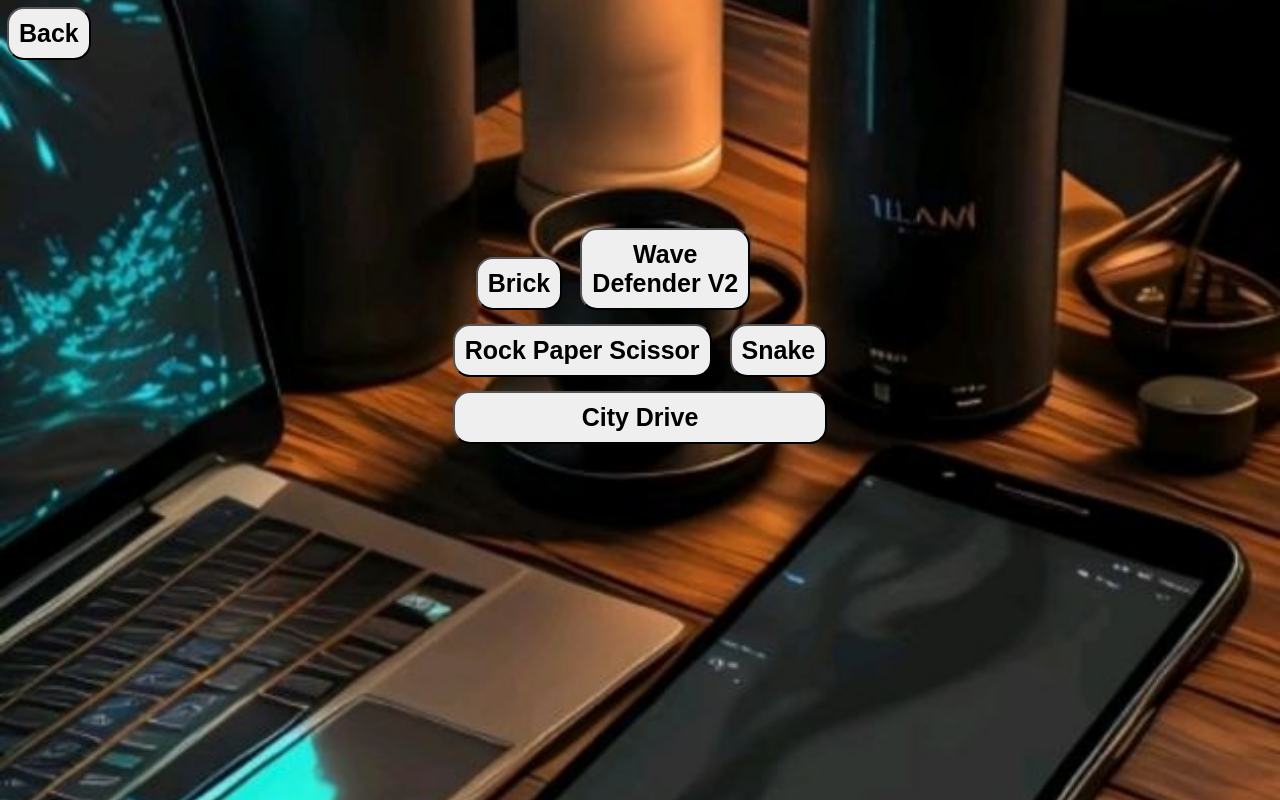
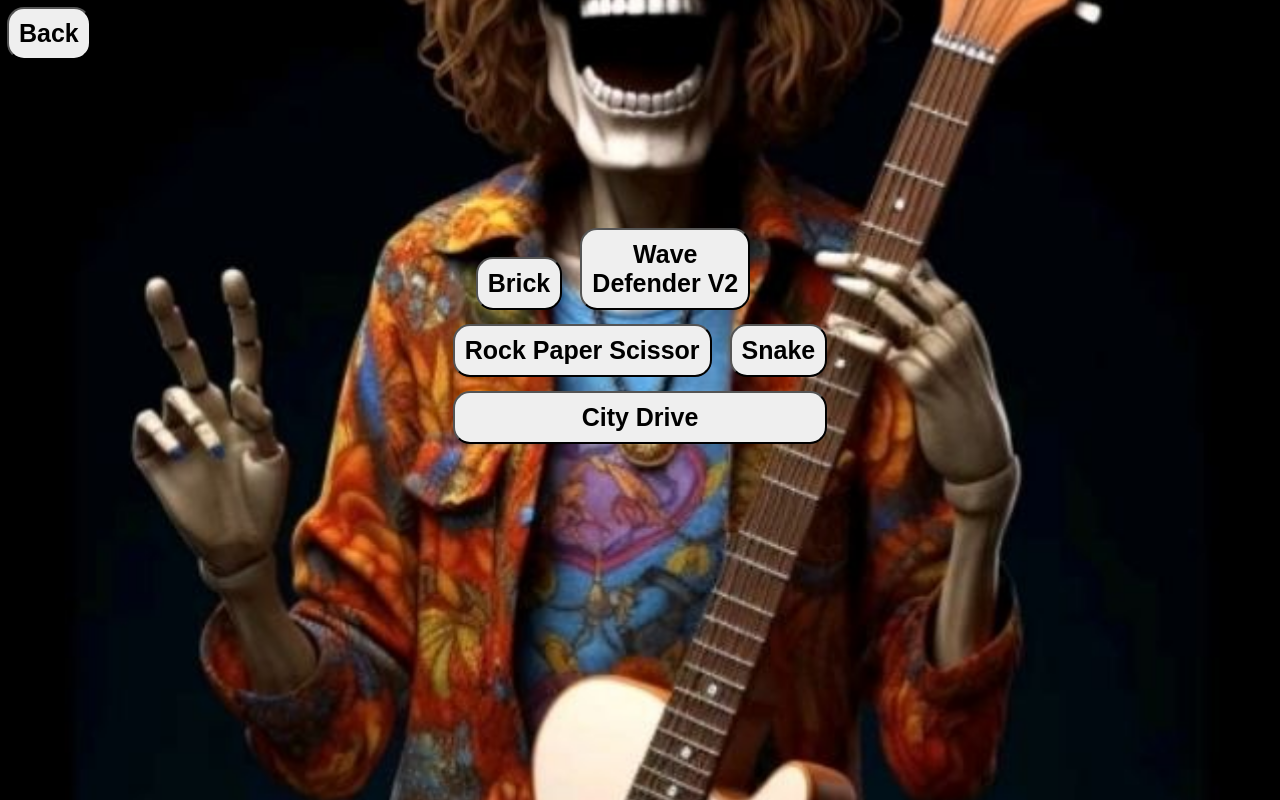
Before and after one commit to Raymond-developer/My_website_RAyMoNd, a website: page frontend/gamepage.html in a window 1280 px wide. Drawn offline with Linux system fonts and the light colour scheme; sample sign-in values are in the browser's storage.

Commit message:
new commit

```diff
--- a/frontend/gamepage.html
+++ b/frontend/gamepage.html
@@ -19,7 +19,7 @@
   <style>
 
    body {
-  background-image: url("photo_2026-07-27_07-52-03 (2).jpg");
+  background-image: url("photo_2026-07-27_07-52-03.jpg");
   background-size: cover;
   background-position: center;
   background-repeat: no-repeat;
```
Also changed, not shown: frontend/login.html (+1 -1 lines).
